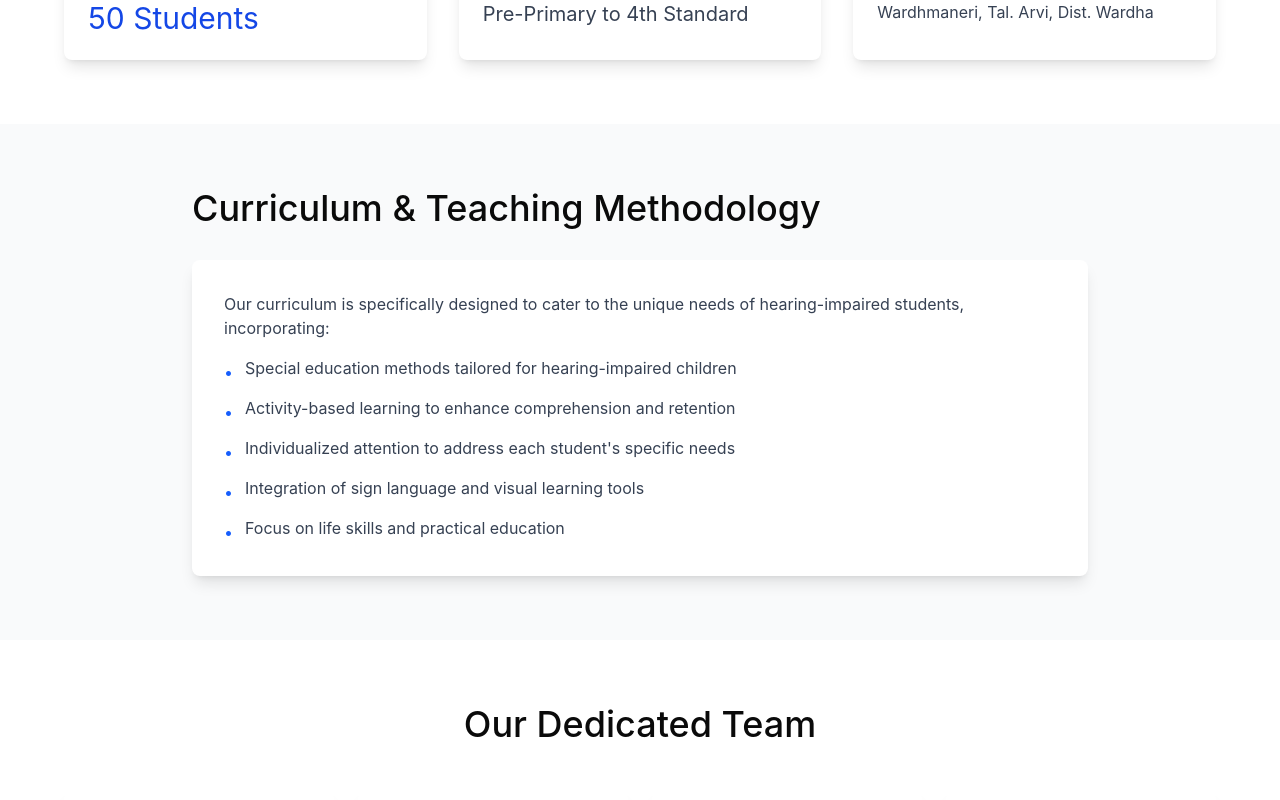
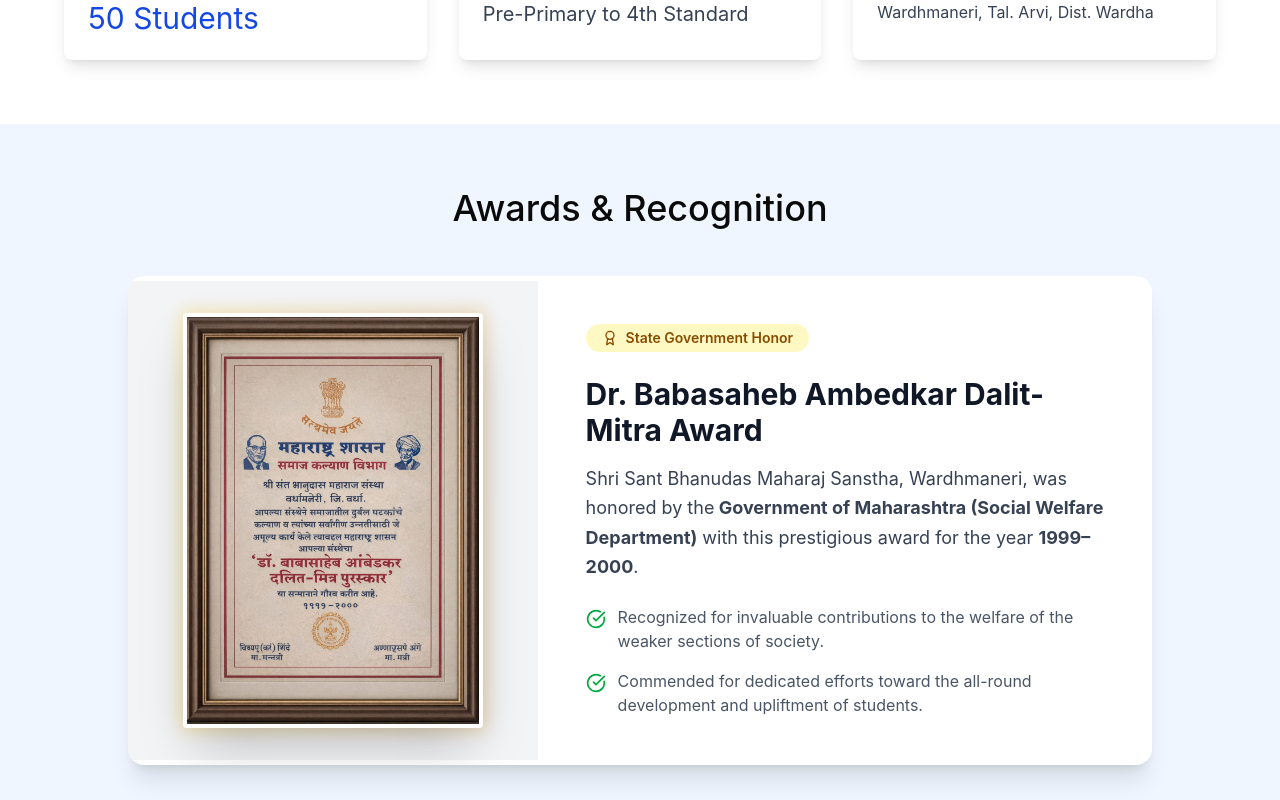
Before and after one commit to dhirensawalakhe/SchoolWebsite, a React (Vite) app: page /school-info in a window 1280 px wide. Shown: the part 520-1320 px from the top of the page. Built offline with nearby package versions, Linux system fonts and the light colour scheme.

Commit message:
Initial commit

```diff
--- a/src/app/pages/SchoolInfoPage.tsx
+++ b/src/app/pages/SchoolInfoPage.tsx
@@ -1,4 +1,4 @@
-import { MapPin, Users, BookOpen, User } from 'lucide-react';
+import { MapPin, Users, BookOpen, Award, CheckCircle } from 'lucide-react';
 import { ImageWithFallback } from '../components/figma/ImageWithFallback';
 import anantaImg from '../../assets/ananta.jpeg';
 import babanImg from '../../assets/baban.jpeg';
@@ -8,6 +8,7 @@
 import shamImg from '../../assets/sham.jpeg';
 import vaibhavImg from '../../assets/vaibhav.jpeg';
 import vigneImg from '../../assets/vigne.jpeg';
+import certificateImg from '../../assets/certificate.jpeg';
 
 export default function SchoolInfoPage() {
   const staff = [
@@ -53,6 +54,51 @@
               <MapPin className="text-blue-600 mb-4" size={40} />
               <h3 className="text-xl mb-2">Location</h3>
               <p className="text-gray-700">Wardhmaneri, Tal. Arvi, Dist. Wardha</p>
+            </div>
+          </div>
+        </div>
+      </section>
+
+      {/* Awards & Recognition Section */}
+      <section className="py-16 bg-blue-50">
+        <div className="container mx-auto px-4">
+          <h2 className="text-4xl text-center mb-12">Awards & Recognition</h2>
+          <div className="max-w-5xl mx-auto bg-white rounded-2xl shadow-xl overflow-hidden">
+            <div className="flex flex-col md:flex-row items-center">
+              <div className="w-full md:w-2/5 p-8 bg-gray-100 flex justify-center">
+                <div className="relative group">
+                  <div className="absolute -inset-1 bg-gradient-to-r from-yellow-400 to-yellow-600 rounded-lg blur opacity-25 group-hover:opacity-50 transition duration-1000 group-hover:duration-200"></div>
+                  <img
+                    src={certificateImg}
+                    alt="Dr. Babasaheb Ambedkar Dalit-Mitra Award"
+                    className="relative w-full max-w-[300px] h-auto shadow-2xl rounded-sm border-4 border-white"
+                  />
+                </div>
+              </div>
+              <div className="w-full md:w-3/5 p-8 md:p-12">
+                <div className="inline-flex items-center gap-2 bg-yellow-100 text-yellow-800 px-4 py-1 rounded-full text-sm font-semibold mb-6">
+                  <Award size={16} />
+                  <span>State Government Honor</span>
+                </div>
+                <h3 className="text-3xl font-bold text-gray-900 mb-4">
+                  Dr. Babasaheb Ambedkar Dalit-Mitra Award
+                </h3>
+                <p className="text-lg text-gray-700 mb-6 leading-relaxed">
+                  Shri Sant Bhanudas Maharaj Sanstha, Wardhmaneri, was honored by the
+                  <strong> Government of Maharashtra (Social Welfare Department)</strong> with this
+                  prestigious award for the year <strong>1999–2000</strong>.
+                </p>
+                <div className="space-y-4">
+                  <div className="flex items-start gap-3">
+                    <CheckCircle className="text-green-600 mt-1 flex-shrink-0" size={20} />
+                    <p className="text-gray-600">Recognized for invaluable contributions to the welfare of the weaker sections of society.</p>
+                  </div>
+                  <div className="flex items-start gap-3">
+                    <CheckCircle className="text-green-600 mt-1 flex-shrink-0" size={20} />
+                    <p className="text-gray-600">Commended for dedicated efforts toward the all-round development and upliftment of students.</p>
+                  </div>
+                </div>
+              </div>
             </div>
           </div>
         </div>
```
